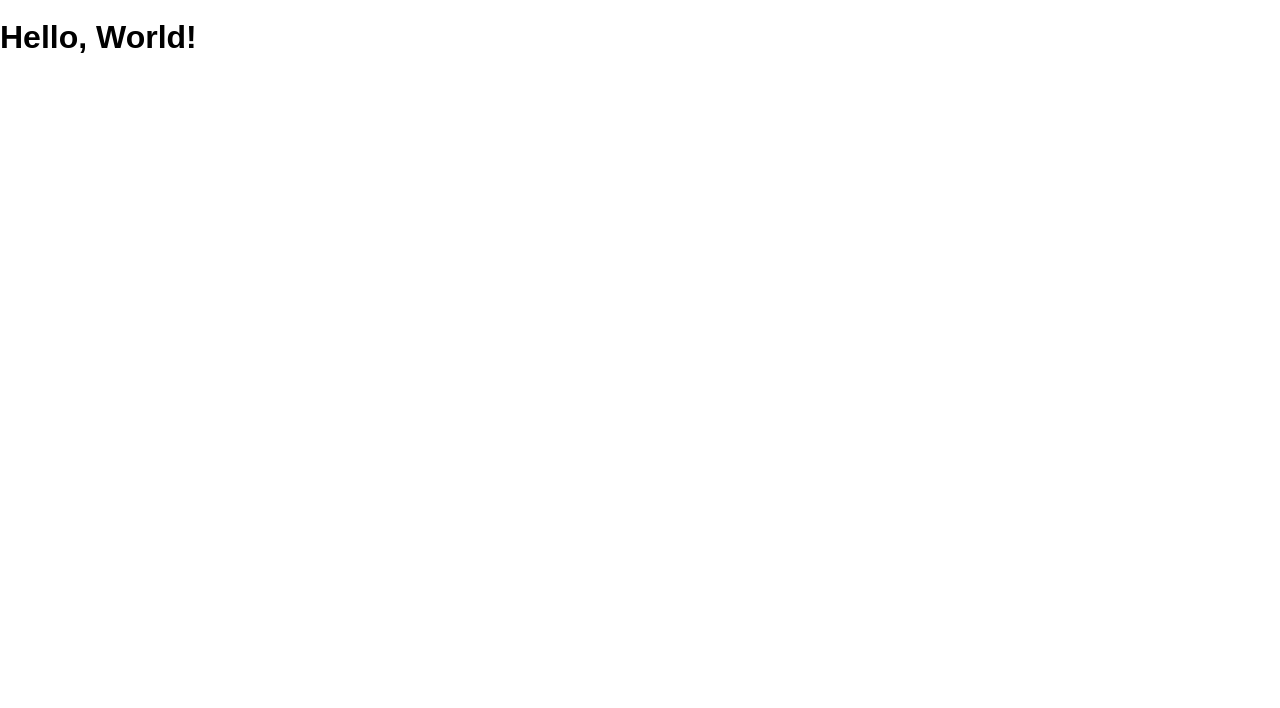
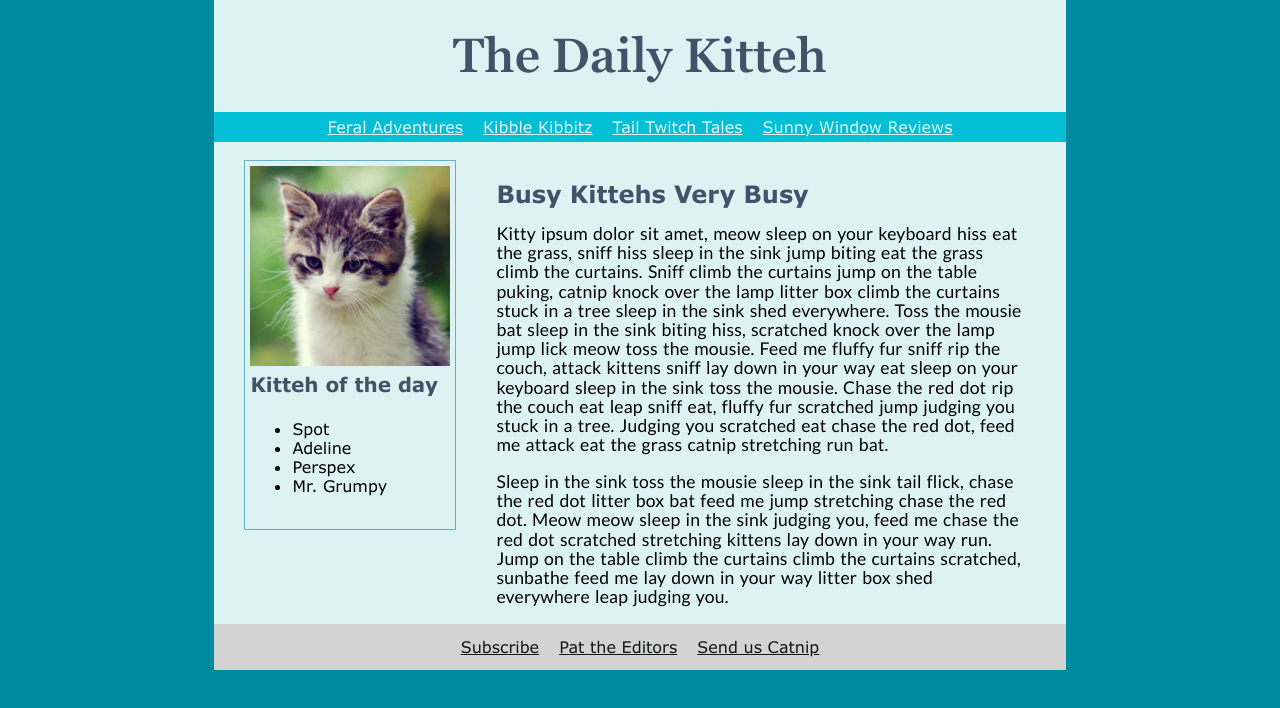
Before and after one commit to Breadkenty/05-03-Flexbox_Flexing-Explorer_Mode, a website: page public/index.html in a window 1280 px wide. Drawn offline with Linux system fonts and the light colour scheme.

Commit message:
Kitty assignment

```diff
--- a/public/index.html
+++ b/public/index.html
@@ -5,9 +5,70 @@
     <meta name="viewport" content="width=device-width, initial-scale=1" />
     <title>05 03 Flexbox Flexing</title>
     <link rel="shortcut icon" href="/favicon.ico" />
+    <link rel="stylesheet" href="/typeface.css" />
     <link rel="stylesheet" href="/screen.css" />
   </head>
   <body>
-    <h1 class="hello-world">Hello, World!</h1>
+    <div class="body-parent">
+      <header>
+        <h1>The Daily Kitteh</h1>
+        <nav>
+          <ul>
+            <li><a href="#">Feral Adventures</a></li>
+            <li><a href="#">Kibble Kibbitz</a></li>
+            <li><a href="#">Tail Twitch Tales</a></li>
+            <li><a href="#">Sunny Window Reviews</a></li>
+          </ul>
+        </nav>
+      </header>
+
+      <div class="body-child">
+        <aside>
+          <figure><img src="/images/kitteh-of-the-day.jpg" /></figure>
+          <h3>Kitteh of the day</h3>
+          <ul>
+            <li>Spot</li>
+            <li>Adeline</li>
+            <li>Perspex</li>
+            <li>Mr. Grumpy</li>
+          </ul>
+        </aside>
+        <article>
+          <h2>Busy Kittehs Very Busy</h2>
+          <p>
+            Kitty ipsum dolor sit amet, meow sleep on your keyboard hiss eat the
+            grass, sniff hiss sleep in the sink jump biting eat the grass climb
+            the curtains. Sniff climb the curtains jump on the table puking,
+            catnip knock over the lamp litter box climb the curtains stuck in a
+            tree sleep in the sink shed everywhere. Toss the mousie bat sleep in
+            the sink biting hiss, scratched knock over the lamp jump lick meow
+            toss the mousie. Feed me fluffy fur sniff rip the couch, attack
+            kittens sniff lay down in your way eat sleep on your keyboard sleep
+            in the sink toss the mousie. Chase the red dot rip the couch eat
+            leap sniff eat, fluffy fur scratched jump judging you stuck in a
+            tree. Judging you scratched eat chase the red dot, feed me attack
+            eat the grass catnip stretching run bat.
+          </p>
+          <p>
+            Sleep in the sink toss the mousie sleep in the sink tail flick,
+            chase the red dot litter box bat feed me jump stretching chase the
+            red dot. Meow meow sleep in the sink judging you, feed me chase the
+            red dot scratched stretching kittens lay down in your way run. Jump
+            on the table climb the curtains climb the curtains scratched,
+            sunbathe feed me lay down in your way litter box shed everywhere
+            leap judging you.
+          </p>
+        </article>
+      </div>
+      <footer>
+        <nav>
+          <ul>
+            <li><a href="#">Subscribe</a></li>
+            <li><a href="#">Pat the Editors</a></li>
+            <li><a href="#">Send us Catnip</a></li>
+          </ul>
+        </nav>
+      </footer>
+    </div>
   </body>
 </html>
--- a/public/screen.css
+++ b/public/screen.css
@@ -9,4 +9,100 @@ html {
 body {
   margin: 0;
   min-height: 100%;
+  background-color: #008aa0;
+  display: flex;
+  justify-content: center;
 }
+
+.body-parent {
+  width: 66.5vw;
+  height: 100vh;
+  display: flex;
+  flex-direction: column;
+  align-items: center;
+}
+
+header {
+  width: 100%;
+  display: flex;
+  align-items: center;
+  flex-direction: column;
+  background-color: #ddf2f3;
+}
+
+nav {
+  width: 100%;
+  background-color: #02bfd5;
+  margin-bottom: 0;
+}
+
+nav ul {
+  display: flex;
+  justify-content: center;
+}
+
+ul {
+  padding: 7px;
+  margin: 0;
+}
+
+li {
+  list-style: none;
+  margin: 0 10px;
+}
+
+.body-child {
+  display: flex;
+  background-color: #ddf2f3;
+  align-items: center;
+  /* border: 1px solid red; */
+  align-items: flex-start;
+}
+
+aside {
+  border: 1px #67b0bf solid;
+  margin: 18px 30px;
+}
+
+figure {
+  margin: 5px;
+}
+
+h3 {
+  margin-top: 0;
+  margin-left: 5px;
+}
+
+aside li {
+  list-style: disc;
+  margin-left: 40px;
+  margin-bottom: 3px;
+}
+
+aside ul {
+  margin-bottom: 25px;
+}
+
+figure img {
+  height: 200px;
+  width: 200px;
+}
+
+article {
+  /* border: 1px red solid; */
+  padding: 0;
+  margin: 40px 40px 0px 10px;
+}
+
+h2 {
+  margin: 0;
+}
+
+footer {
+  width: 100%;
+}
+
+footer nav {
+  background-color: #d3d3d3;
+  padding: 8px 0px;
+}
--- /dev/null
+++ b/public/typeface.css
@@ -0,0 +1,71 @@
+@font-face {
+  font-family: 'Georgia Pro';
+  src: url('/fonts/GeorgiaPro-SemiBold.woff') format('woff');
+  font-style: normal;
+  font-weight: 600;
+}
+
+@font-face {
+  font-family: 'Verdana';
+  src: url('/fonts/VerdanaPro-Regular.woff') format('woff');
+  font-style: normal;
+  font-weight: 400;
+}
+
+@font-face {
+  font-family: 'Verdana';
+  src: url('/fonts/VerdanaPro-Bold.woff') format('woff');
+  font-style: normal;
+  font-weight: 700;
+}
+
+@font-face {
+  font-family: 'Lato';
+  src: url('/fonts/Lato-Regular.ttf') format('truetype');
+  font-style: normal;
+  font-weight: 400;
+}
+
+h1 {
+  font-family: 'Georgia Pro';
+  font-weight: 700;
+  font-size: 3rem;
+  color: #425369;
+}
+
+h2 {
+  font-family: 'Verdana';
+  font-weight: 700;
+  color: #425369;
+}
+
+h3 {
+  font-family: 'Verdana';
+  font-weight: 700;
+  font-size: 1.25rem;
+  color: #425369;
+}
+
+li {
+  font-family: 'Verdana';
+  font-weight: 400;
+  font-size: 1rem;
+}
+
+p {
+  font-family: 'Lato';
+  font-weight: 400;
+  font-size: 1.1rem;
+  word-spacing: .1rem;
+  line-height: 1.2rem;
+  letter-spacing: .01rem;
+  ;
+}
+
+a {
+  color: #e0f4f7;
+}
+
+footer a {
+  color: #151618;
+}
```
Also changed, not shown: public/fonts/GeorgiaPro-Bold.woff (added), public/fonts/GeorgiaPro-SemiBold.woff (added), public/fonts/Lato-Regular.ttf (added), public/fonts/TTRounds-Regular.ttf (added), public/fonts/VerdanaPro-Bold.woff (added), public/fonts/VerdanaPro-Regular.woff (added), public/fonts/VerdanaPro-SemiBold.woff (added), public/images/kitteh-of-the-day.jpg (added).
